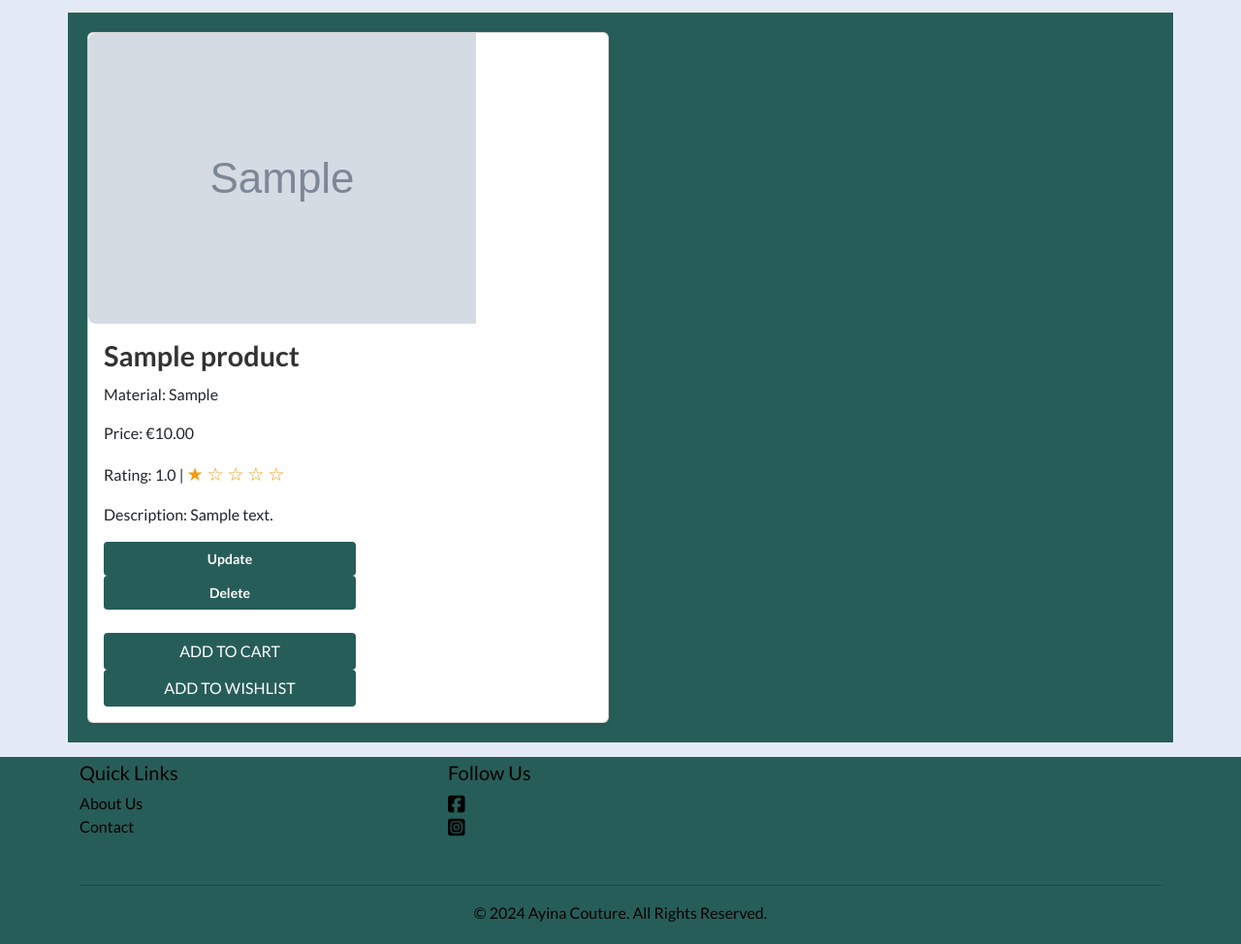
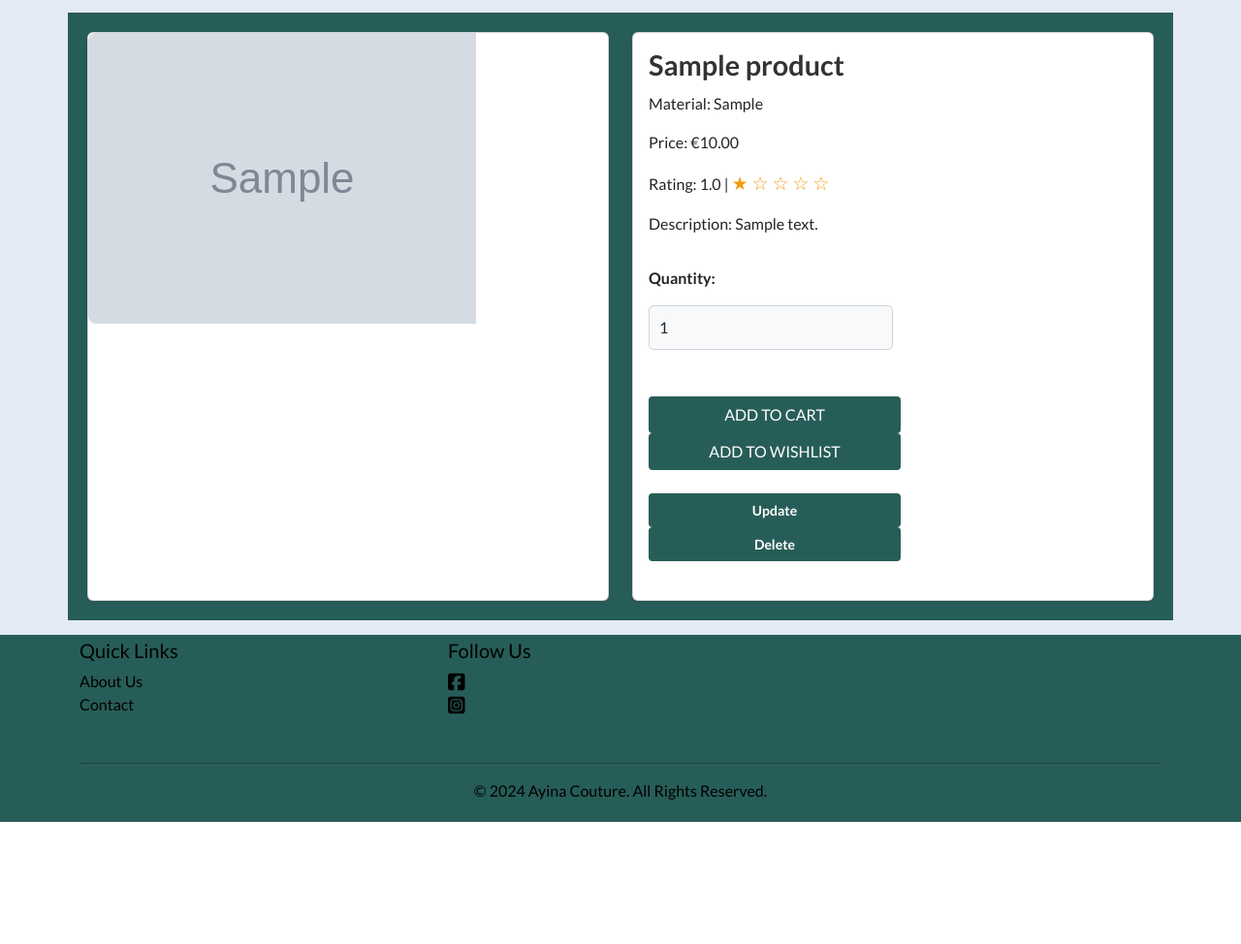
Before and after one commit to ci-mustafa/ayina-couture, a Django app: page /products/1/ in a window 1280 px wide. Shown: the part 112-1086 px from the top of the page at 97% size. After the commit the page ends 960 px from the top, so only its background shows below. Run offline with Django 5.2, Linux system fonts and the light colour scheme; a user stored in the database is signed in; tables that the repository leaves empty hold one stand-in row (values such as "Sample post"); grey boxes marked "Sample" are stand-in pictures; some libraries are stand-ins or nearby versions; some web fonts are replaced.

Commit message:
feat: add ability to add products to the cart

```diff
--- a/cart/urls.py
+++ b/cart/urls.py
@@ -3,4 +3,6 @@ from . import views
 
 urlpatterns = [
     path('', views.view_cart, name='view-cart'),
+    path('add/<id>/', views.add_to_cart, name='add-to-cart'),
+
 ]
--- a/products/models.py
+++ b/products/models.py
@@ -46,7 +46,6 @@ class Product(models.Model):
 
     Attributes:
     - GENDER_CHOICES: Choices for gender-specific products (Men, Women).
-    - SIZE_CHOICES: Available sizes for the product (XXS, XS, S, M, L, XL, XXL).
     - COLOR_CHOICES: Available color options for the product (e.g., Red, Blue, Black).
     - collection: A foreign key to the Collection model, representing the collection the
         product belongs to (e.g., Summer, Winter).
--- a/products/templates/products/product_detail.html
+++ b/products/templates/products/product_detail.html
@@ -9,10 +9,9 @@
 {% block content %}
 <div class="container product-detail">
     <div class="row">
-        <!-- Product Card -->
-        <div class="col-12 col-md-6">
+        <!-- Product Image Section on the Left -->
+        <div class="col-12 col-md-6 order-md-1">
             <div class="card h-100 shadow-sm">
-                <!-- Product Image Section -->
                 <div class="card-img-top product-image">
                     {% if product.image %}
                     <img src="{{ product.image.url }}" class="img-fluid" alt="{{ product.name }}">
@@ -20,8 +19,12 @@
                     <img src="{% static 'images/no-image.jpg' %}" class="img-fluid" alt="No image available">
                     {% endif %}
                 </div>
+            </div>
+        </div>
 
-                <!-- Product Information Section -->
+        <!-- Product Information Section on the Right -->
+        <div class="col-12 col-md-6 order-md-2">
+            <div class="card h-100 shadow-sm">
                 <div class="card-body product-info">
                     <h2 class="card-title product-title">{{ product.name }}</h2>
                     <p class="product-material">Material: {{ product.material }}</p>
@@ -37,34 +40,76 @@
                     {% else %}
                     <p>No ratings yet</p>
                     {% endif %}
+
                     <p class="product-description">Description: {{ product.description }}</p>
                     {% if request.user.is_authenticated %}
+                    <form class="form" action="{% url 'add-to-cart' product.id %}" method="POST">
+                        {% csrf_token %}
+                        <div class="form-row">
+                            <div class="col-12">
+                                <p class="mt-3"><strong>Quantity:</strong></p>
+                                <div class="form-group w-50">
+                                    <div class="input-group">
+                                        <input class="form-control qty_input" type="number" name="quantity" value="1"
+                                            min="1" max="99" data-item_id="{{ product.id }}"
+                                            id="id_qty_{{ product.id }}">
+                                    </div>
+                                </div>
+                            </div>
+                            <br>
+                            {% if product.has_sizes %}
+                            <div class="col-12">
+                                <p><strong>Select Size:</strong></p>
+                                <div class="form-group">
+                                    <select name="size" class="form-control">
+                                        <option value="XXS">XXS</option>
+                                        <option value="XS">XS</option>
+                                        <option value="S">S</option>
+                                        <option value="M">M</option>
+                                        <option value="L">L</option>
+                                        <option value="XL">XL</option>
+                                        <option value="XXL">XXL</option>
+                                    </select>
+                                </div>
+                            </div>
+                            {% endif %}
+                            <br>
+                            <div class="col-12">
+                                <div class="product-actions">
+                                    <input type="submit" class="add-to-cart-btn btn rounded-1 text-uppercase"
+                                        value="Add to Cart">
+                                    <input type="submit" class="add-to-wishlist-btn btn rounded-1 text-uppercase"
+                                        value="Add to Wishlist">
+                                </div>
+                            </div>
+                            <input type="hidden" name="redirect_url" value="{{ request.path }}">
+                        </div>
+                    </form>
+                    {% else %}
+                    <div class="product-actions">
+                        <a href="{% url 'account_signup' %}" class="add-to-cart-btn btn rounded-1 text-uppercase">Sign
+                            Up to Add to Cart</a>
+                        <a href="{% url 'account_signup' %}"
+                            class="add-to-wishlist-btn btn rounded-1 text-uppercase">Sign Up to add to Wishlist</a>
+                    </div>
+                    {% endif %}
+                    <br>
+                    {% if request.user.is_authenticated %}
                     {% if request.user.is_superuser %}
-                        <!-- Links for updating and deleting the product -->
-                        <div class="admin-links">
-                            <a href="{% url 'product-update' pk=product.id %}" class="update-button btn rounded-1">Update</a>
-                            <a href="{% url 'product-delete' pk=product.id %}" class="delete-button btn rounded-1">Delete</a>
-                        </div>
+                    <!-- Links for updating and deleting the product -->
+                    <div class="admin-links">
+                        <a href="{% url 'product-update' pk=product.id %}"
+                            class="update-button btn rounded-1">Update</a>
+                        <a href="{% url 'product-delete' pk=product.id %}"
+                            class="delete-button btn rounded-1">Delete</a>
+                    </div>
                     {% endif %}
                     {% endif %}
                     <br>
-                    <!-- Product Actions Section -->
-                    {% if request.user.is_authenticated %}
-                    <div class="product-actions">
-                        <a href="#" class="add-to-cart-btn btn rounded-1 text-uppercase">Add to Cart</a>
-                        <a href="#" class="add-to-wishlist-btn btn rounded-1 text-uppercase">Add to Wishlist</a>
-                    </div>
-                    {% else %}
-                    <div class="product-actions">
-                        <a href="{% url 'account_signup' %}" class="add-to-cart-btn btn rounded-1 text-uppercase">Sign Up to Add to Cart</a>
-                        <a href="{% url 'account_signup' %}" class="add-to-wishlist-btn btn rounded-1 text-uppercase">Sign Up to add to Wishlist</a>
-                    </div>
-                    {% endif %}
+
                 </div>
             </div>
         </div>
     </div>
 </div>
-
-
 {% endblock %}
```
Also changed, not shown: cart/views.py (+53 -1 lines).
